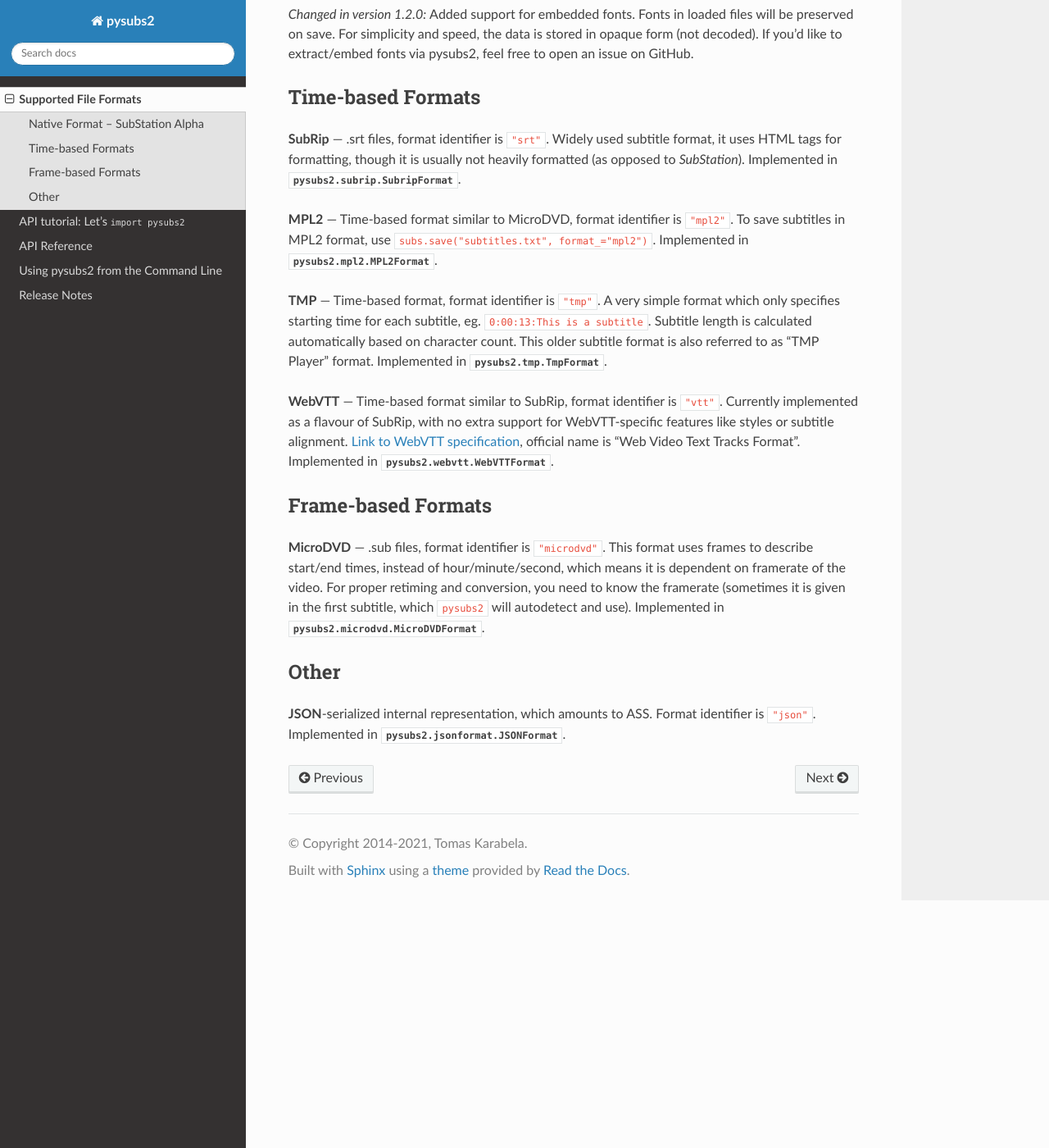
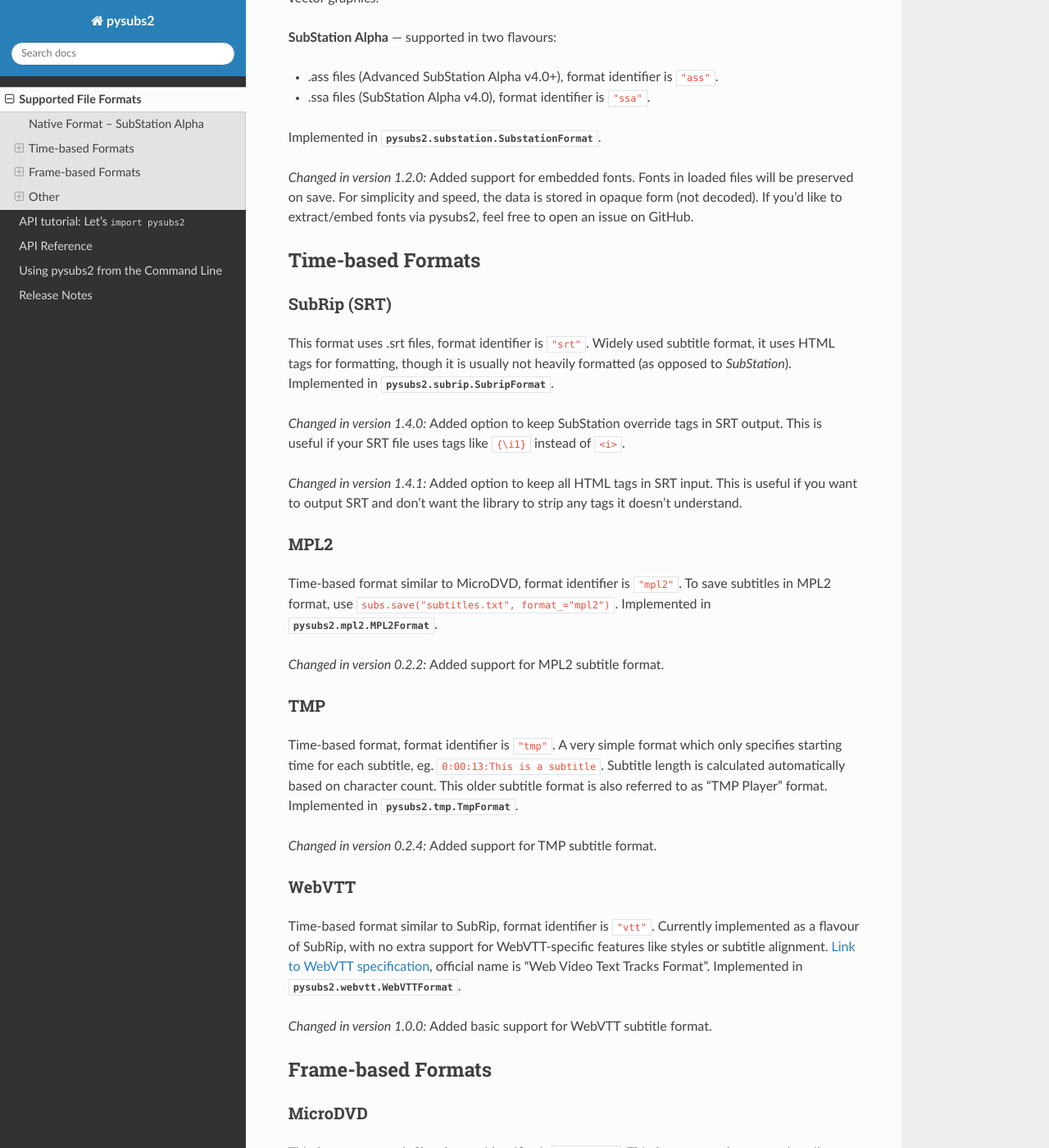
Before and after one commit to tkarabela/pysubs2, a Sphinx documentation site: the page built from docs/supported-formats.rst, in a window 1280 px wide and 1400 px high, scrolled down 627 px. Shown: the whole window at 82% size. Built offline with Sphinx 7.4.7 and the Read the Docs theme 2.0.0, drawn with Linux system fonts in a browser that asks for light colours; the version number could not be read and is left out; some of the changed text lies outside the part shown.

Commit message:
Documentation cosmetics

```diff
--- a/docs/supported-formats.rst
+++ b/docs/supported-formats.rst
@@ -5,6 +5,13 @@
    Every supported format has a unique *format identifier* string, eg. ``"srt"``.
    These can be used in the API to force input/output in a certain format, though this
    is usually unnecessary thanks to autodetection from content and file extension.
+
+.. note::
+   Some formats support additional parameters to customize input/output.
+   These parameters can be provided as extra keyword parameters to relevant methods
+   eg. :func:`pysubs2.load()` or :meth:`pysubs2.SSAFile.save()`.
+
+   Please refer to :ref:`subtitle-format-implementations` for details.
 
 Native Format -- SubStation Alpha
 ---------------------------------
@@ -28,29 +35,61 @@
 Time-based Formats
 ------------------
 
-**SubRip** --- .srt files, format identifier is ``"srt"``. Widely used subtitle format, it uses HTML
+SubRip (SRT)
+~~~~~~~~~~~~
+
+This format uses .srt files, format identifier is ``"srt"``. Widely used subtitle format, it uses HTML
 tags for formatting, though it is usually not heavily formatted (as opposed to *SubStation*).
 Implemented in :class:`pysubs2.subrip.SubripFormat`.
 
-**MPL2** --- Time-based format similar to MicroDVD, format identifier is ``"mpl2"``. To save subtitles in MPL2 format,
+.. versionchanged:: 1.4.0
+   Added option to keep SubStation override tags in SRT output. This is useful if your SRT file uses
+   tags like ``{\i1}`` instead of ``<i>``.
+
+.. versionchanged:: 1.4.1
+   Added option to keep all HTML tags in SRT input. This is useful if you want to output SRT and
+   don't want the library to strip any tags it doesn't understand.
+
+MPL2
+~~~~
+
+Time-based format similar to MicroDVD, format identifier is ``"mpl2"``. To save subtitles in MPL2 format,
 use ``subs.save("subtitles.txt", format_="mpl2")``.
 Implemented in :class:`pysubs2.mpl2.MPL2Format`.
 
-**TMP** --- Time-based format, format identifier is ``"tmp"``. A very simple format which only specifies starting time
+.. versionchanged:: 0.2.2
+   Added support for MPL2 subtitle format.
+
+TMP
+~~~
+
+Time-based format, format identifier is ``"tmp"``. A very simple format which only specifies starting time
 for each subtitle, eg. ``0:00:13:This is a subtitle``. Subtitle length is calculated automatically based on character
 count. This older subtitle format is also referred to as "TMP Player" format.
 Implemented in :class:`pysubs2.tmp.TmpFormat`.
 
-**WebVTT** --- Time-based format similar to SubRip, format identifier is ``"vtt"``. Currently implemented
+.. versionchanged:: 0.2.4
+   Added support for TMP subtitle format.
+
+WebVTT
+~~~~~~
+
+Time-based format similar to SubRip, format identifier is ``"vtt"``. Currently implemented
 as a flavour of SubRip, with no extra support for WebVTT-specific features like styles or subtitle alignment.
 `Link to WebVTT specification <https://developer.mozilla.org/en-US/docs/Web/API/WebVTT_API>`_, official name is
 "Web Video Text Tracks Format".
 Implemented in :class:`pysubs2.webvtt.WebVTTFormat`.
 
+.. versionchanged:: 1.0.0
+   Added basic support for WebVTT subtitle format.
+
 Frame-based Formats
 -------------------
 
-**MicroDVD** --- .sub files, format identifier is ``"microdvd"``. This format uses frames to describe start/end times,
+MicroDVD
+~~~~~~~~
+
+This format uses .sub files, format identifier is ``"microdvd"``. This format uses frames to describe start/end times,
 instead of hour/minute/second, which means it is dependent on framerate of the video. For proper retiming and conversion,
 you need to know the framerate (sometimes it is given in the first subtitle, which ``pysubs2`` will autodetect and use).
 Implemented in :class:`pysubs2.microdvd.MicroDVDFormat`.
@@ -58,5 +97,8 @@
 Other
 -----
 
-**JSON**-serialized internal representation, which amounts to ASS. Format identifier is ``"json"``.
+JSON
+~~~~
+
+This is JSON-serialized internal representation, which amounts to ASS. Format identifier is ``"json"``.
 Implemented in :class:`pysubs2.jsonformat.JSONFormat`.
```
Also changed, not shown: docs/api-reference.rst (+9 -0 lines).
